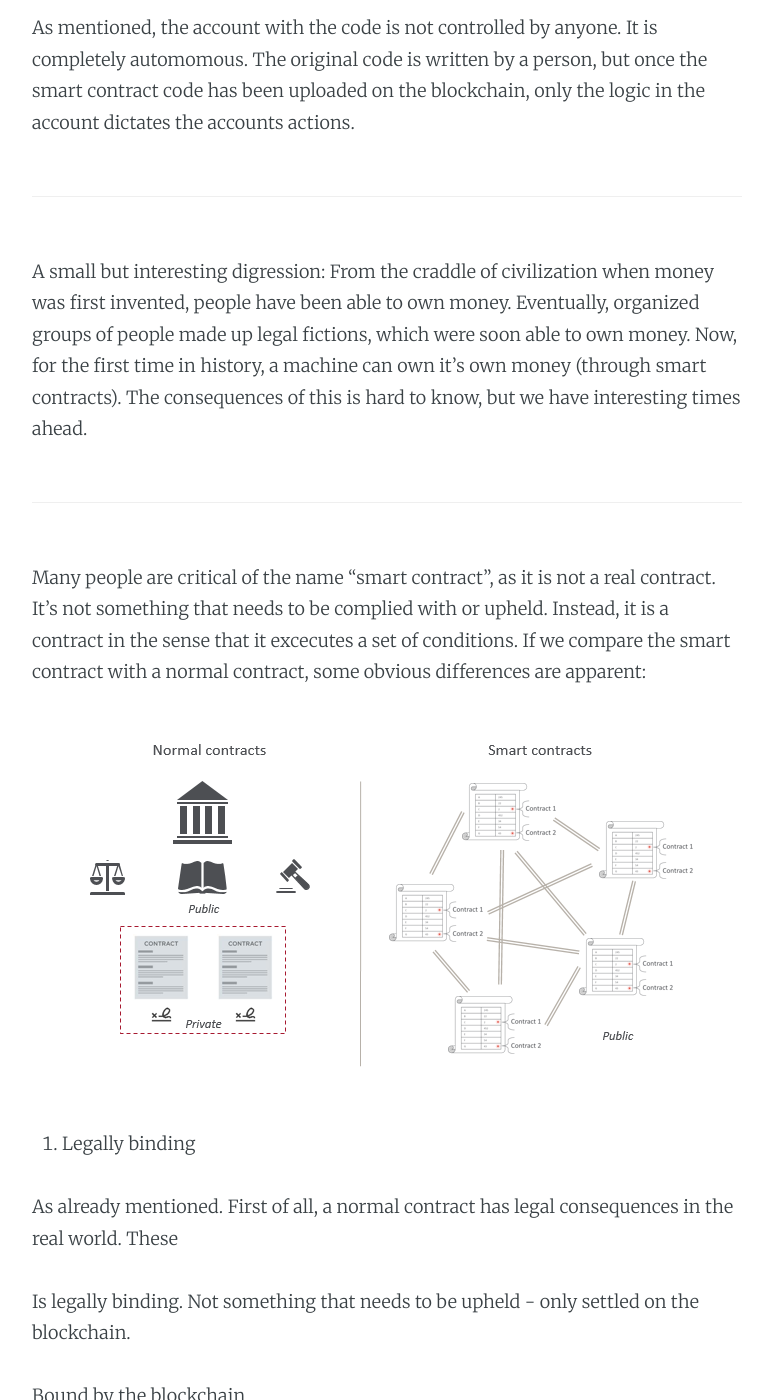
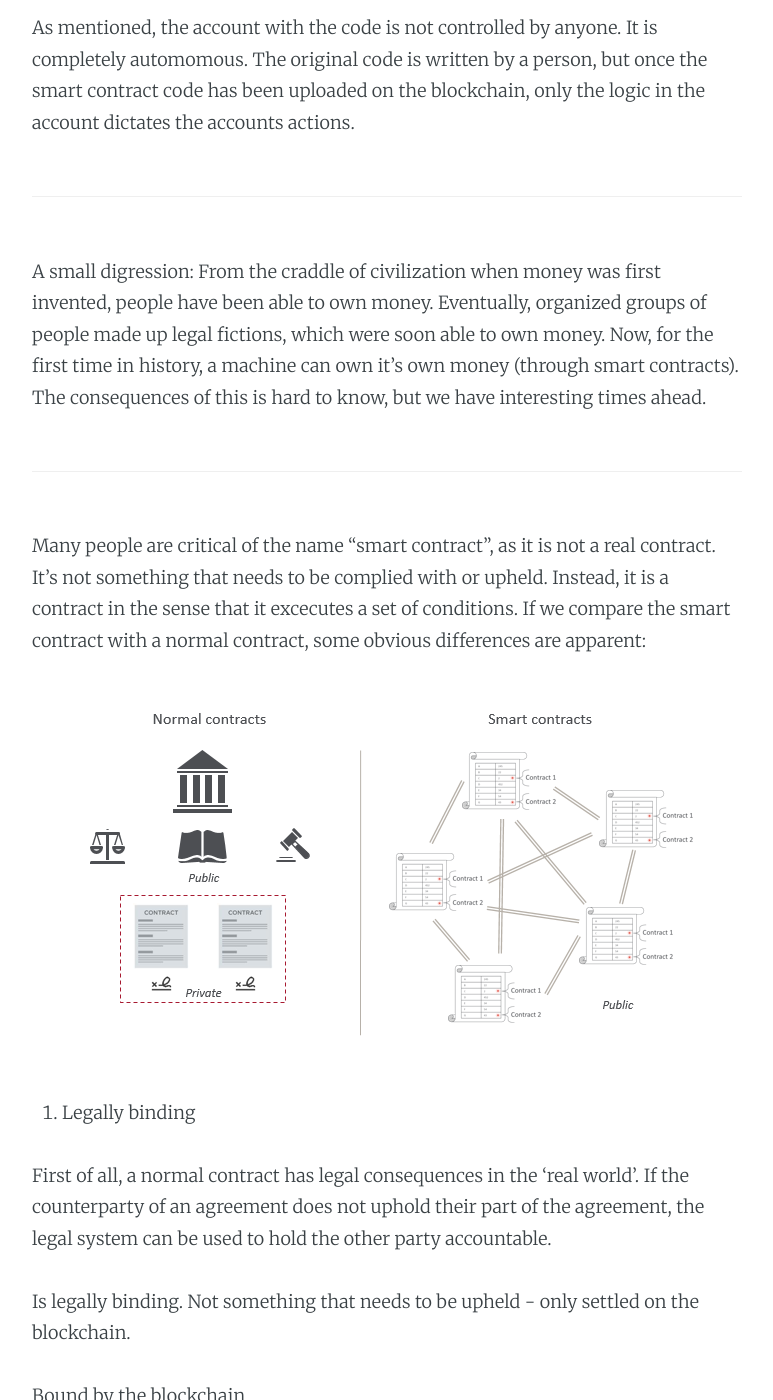
Before and after one commit to wrode/Blog, a Jekyll site: the page built from _posts/2016-08-19-Smart contracts.md, in a window 1280 px wide and 1400 px high, scrolled down 3319 px. Shown: the whole window, without its empty margins (253-1026 px from the left). Built offline with Jekyll 4.4.1, drawn with Linux system fonts in a browser that asks for light colours; comment, search, counter and statistics services are not loaded; some of the changed text lies outside the part shown.

Commit message:
Updates to smart contracts

```diff
--- a/_posts/2016-08-19-Smart contracts.md
+++ b/_posts/2016-08-19-Smart contracts.md
@@ -37,6 +37,7 @@ There is one big difference however. Not all accounts on the ethereum enchanted
 ![ethereum]({{ site.url }}/assets/images/ethereum.png)
 
 When a set of instructions reside on one of these accounts it is called a smart contract. The set of instructions is just computer code, essentially - just logic. If "poked" by a transaction from another account, the logic can:
+
 - Compute
 - Store information
 - Send transactions to other accounts
@@ -46,9 +47,7 @@ As mentioned, the account with the code is not controlled by anyone. It is compl
 <!-- Write about smart contracts are a combination of the actual smart contract code and the blockchain-->
 
 ---
-
-A small but interesting digression: From the craddle of civilization when money was first invented, people have been able to own money. Eventually, organized groups of people made up legal fictions, which were soon able to own money. Now, for the first time in history, a machine can own it's own money (through smart contracts). The consequences of this is hard to know, but we have interesting times ahead.
-
+A small digression: From the craddle of civilization when money was first invented, people have been able to own money. Eventually, organized groups of people made up legal fictions, which were soon able to own money. Now, for the first time in history, a machine can own it's own money (through smart contracts). The consequences of this is hard to know, but we have interesting times ahead.
 <!-- Kneeel for your robot overlords picture.-->
 
 ---
@@ -59,7 +58,7 @@ Many people are critical of the name "smart contract", as it is not a real contr
 
 1. Legally binding
 
-As already mentioned. First of all, a normal contract has legal consequences in the real world. These
+ First of all, a normal contract has legal consequences in the 'real world'. If the counterparty of an agreement does not uphold their part of the agreement, the legal system can be used to hold the other party accountable.
 
 Is legally binding.
 Not something that needs to be upheld - only settled on the blockchain.
@@ -89,10 +89,7 @@ The smart contract is the law – you need to trust:
 
 
 
-
-
 One of the weaknesses here is that a lot of history within law has created regulation to handle problems, even though the conditions are clearly specifies - it may also. I would highly recommend two articles written byMat Levine on the subject. (bring in Matt Levine).
-
 
 
 Example
@@ -107,15 +104,17 @@ Example
     + Decentralized prediction markets
 - MtoM
 - DAO’s
-
-
-
-Ethereum is not the only Blockchain which enables the use of smart contracts, but it is the biggest public blockchain which is built around this concept. Therefore, this blogpost will focus on the Ethereum blockchain.
+- Example of tokens created on the ethereum blockchain
 
 - The ethereum blockchain is in one sense an abstraction layer below other blockchains such as:
     + Bitcoin
     + Steemit
     + Namecoin etc.
+
+
+Ethereum is not the only Blockchain which enables the use of smart contracts, but it is the biggest public blockchain which is built around this concept. Therefore, this blogpost will focus on the Ethereum blockchain.
+
+
 
 
 <!--
```
Also changed, not shown: other parts of _posts/2016-08-19-Smart contracts.md (+4 -3 lines).
